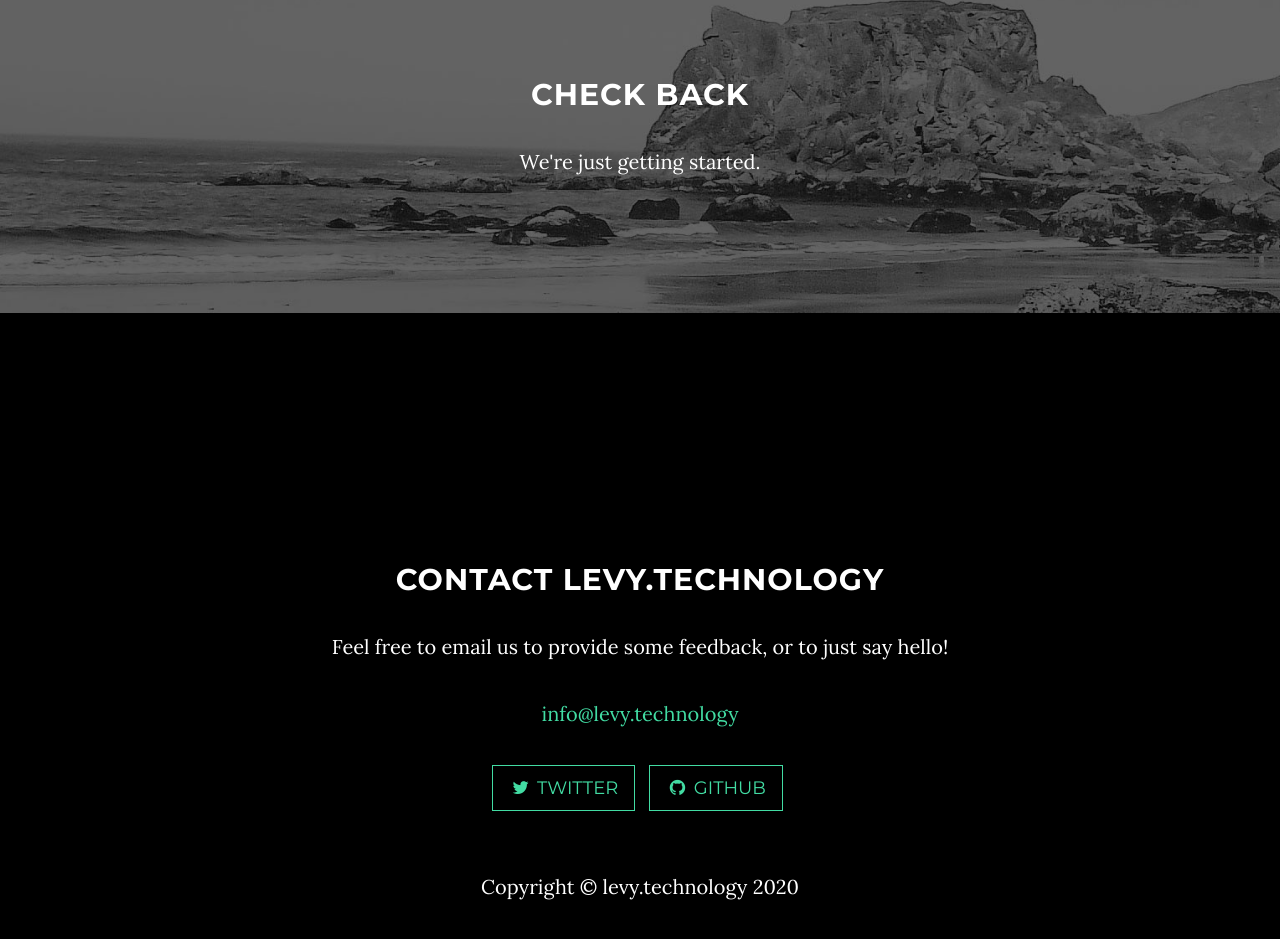
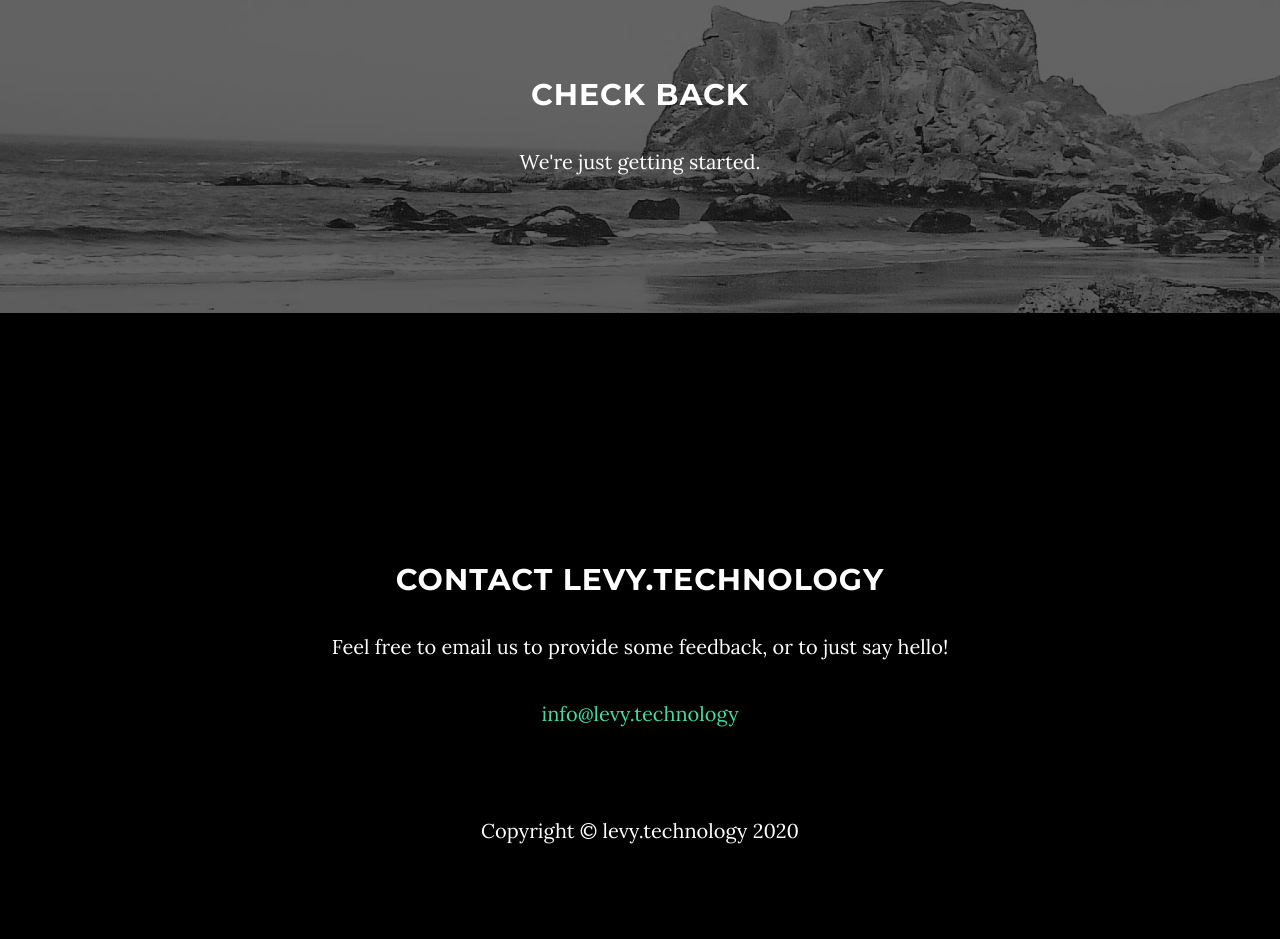
Before and after one commit to levytechnology/levytechnology.github.io, a plain HTML site: page index.html in a window 1280 px wide. Shown: the part 1524-2463 px from the top of the page. After the commit the page ends 2421 px from the top, so only its background shows below. Drawn offline with Linux system fonts and the light colour scheme; some packages are replaced by stand-ins of ours.

Commit message:
Update index.html

```diff
--- a/index.html
+++ b/index.html
@@ -117,14 +117,14 @@
                 <p>Feel free to email us to provide some feedback, or to just say hello!</p>
                 <p><a href="mailto:info@levy.technology">info@levy.technology</a>
                 </p>
-                <ul class="list-inline banner-social-buttons">
+                <!-- ul class="list-inline banner-social-buttons">
                     <li>
                         <a href="https://twitter.com/levytechnology" class="btn btn-default btn-lg"><i class="fa fa-twitter fa-fw"></i> <span class="network-name">Twitter</span></a>
                     </li>
                     <li>
                         <a href="https://github.com/levytechnology" class="btn btn-default btn-lg"><i class="fa fa-github fa-fw"></i> <span class="network-name">Github</span></a>
                     </li>
-                </ul>
+                </ul -->
             </div>
         </div>
     </section>
```
